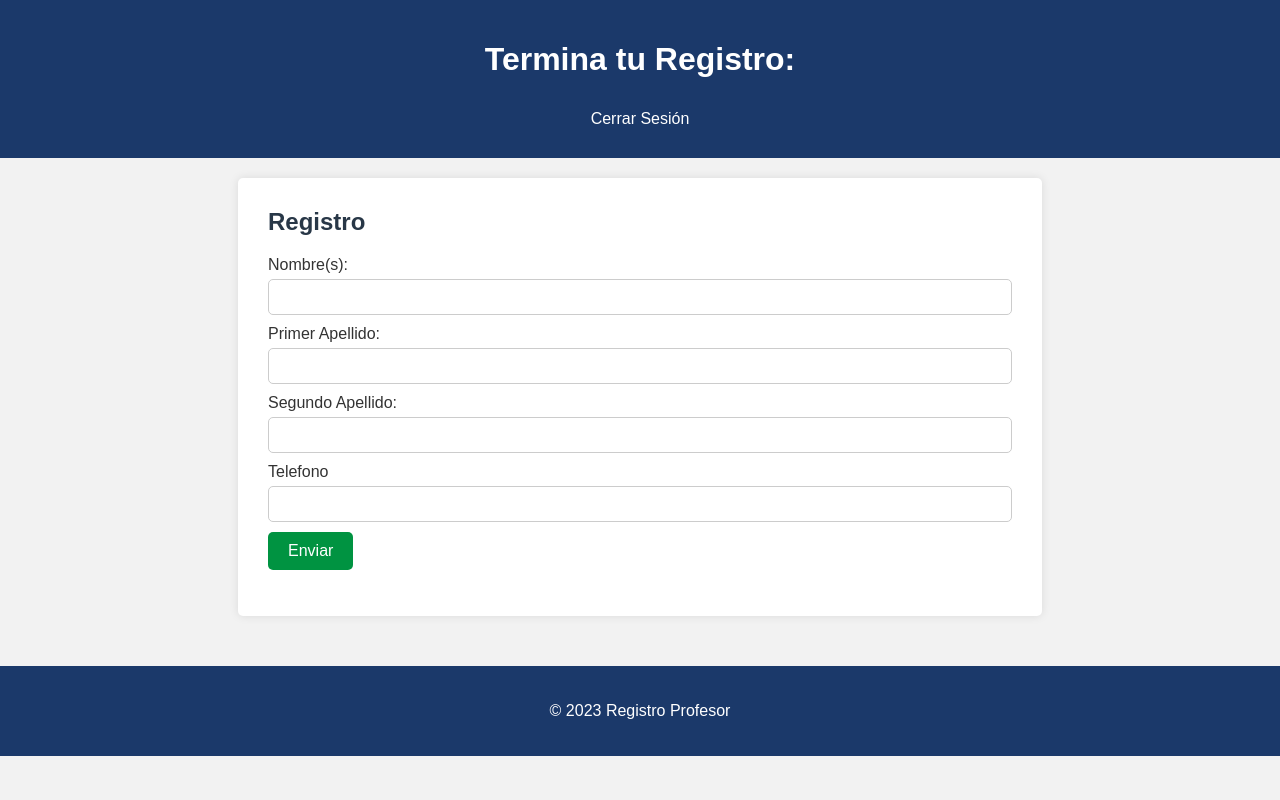
After one commit to DavisHrz/residencias, a PHP site: page /views/professor/view_professor_register.php in a window 1280 px wide. The commit adds this page. Run offline with PHP 8.4, Linux system fonts and the light colour scheme.

Commit message:
add professor register

```diff
--- /dev/null
+++ b/JobFinder/css/registroProfessor.css
@@ -0,0 +1,92 @@
+/* Estilos generales */
+body {
+    font-family: Arial, sans-serif;
+    margin: 0;
+    padding: 0;
+    background-color: #f2f2f2;
+    color: #333;
+  }
+
+  header, footer {
+    background-color: #1b396a;
+    color: white;
+    text-align: center;
+    padding: 20px 0;
+  }
+
+  main {
+    display: flex;
+    flex-wrap: wrap;
+    justify-content: space-around;
+    padding: 20px;
+  }
+
+  section {
+    width: 60%;
+    margin-bottom: 30px;
+    background-color: #fff;
+    padding: 30px;
+    border-radius: 5px;
+    box-shadow: 0 0 10px rgba(0, 0, 0, 0.1);
+  }
+
+  h2 {
+    margin-top: 0;
+    font-size: 24px;
+    color: #283747;
+  }
+
+  form label {
+    display: block;
+    margin-bottom: 5px;
+  }
+
+  form input[type="text"],
+  form input[type="tel"],
+  form input[type="number"] {
+    width: 100%;
+    padding: 8px;
+    margin-bottom: 10px;
+    font-size: 16px;
+    border: 1px solid #ccc;
+    border-radius: 5px;
+    box-sizing: border-box;
+  }
+
+  form textarea {
+    resize: vertical;
+  }
+
+  form button {
+    padding: 10px 20px;
+    font-size: 16px;
+    cursor: pointer;
+    background-color: #009341;
+    color: #fff;
+    border: none;
+    border-radius: 5px;
+    transition: background-color 0.3s;
+  }
+
+  form button:hover {
+    background-color: #03ad50;
+  }
+  nav {
+    background-color: #1b396a;
+    color: white;
+    text-align: center;
+    padding: 10px 0;
+  }
+
+  nav a {
+    color: white;
+    text-decoration: none;
+    margin: 0 10px;
+    padding: 3px;
+  }
+
+  nav a:hover {
+    background-color: #fff;
+    color: #000;
+    border-radius: 5px;
+  }
--- a/views/administrator/view_admin_offers.php
+++ b/views/administrator/view_admin_offers.php
@@ -8,7 +8,7 @@
     <nav>
       <a href="administrador.html">Seleccionar Periodo</a>
       <a href="añadirPeriodo.html">Añadir Periodo</a>
-      <a href="home.html">Ofertas</a>
+      <a href="home.html">Proyectos</a>
       <a href="usersRequest.html">Solicitudes</a>
       <a href="#">Cerrar Sesión</a>
     </nav>
--- /dev/null
+++ b/views/professor/view_professor_register.php
@@ -0,0 +1,34 @@
+<link rel="stylesheet" href="css/registroProfessor.css">
+<?php echo "<script>document.title = 'Registro de profesor';</script>"; ?>
+
+<header>
+    <h1>Termina tu Registro: </h1>
+    <nav>
+        <a href="#">Cerrar Sesión</a>
+      </nav>
+  </header>
+
+  <main>
+    <section class="crear-proyecto">
+      <h2>Registro</h2>
+      <form id="registerFinish">
+        <label for="name">Nombre(s):</label>
+        <input type="text" id="name" name="name" required>
+
+        <label for="lastName">Primer Apellido:</label>
+        <input type="text" id="lastName" name="lastName" required>
+
+        <label for="secondSurName">Segundo Apellido:</label>
+        <input type="text" id="secondSurName" name="secondSurName" required>
+
+        <label for="phoneNumber">Telefono</label>
+        <input type="tel" id="phoneNumber" name="phoneNumber" required>
+
+        <button type="submit">Enviar</button>
+      </form>
+    </section>
+  </main>
+
+  <footer>
+    <p>&copy; 2023 Registro Profesor</p>
+  </footer>
```
